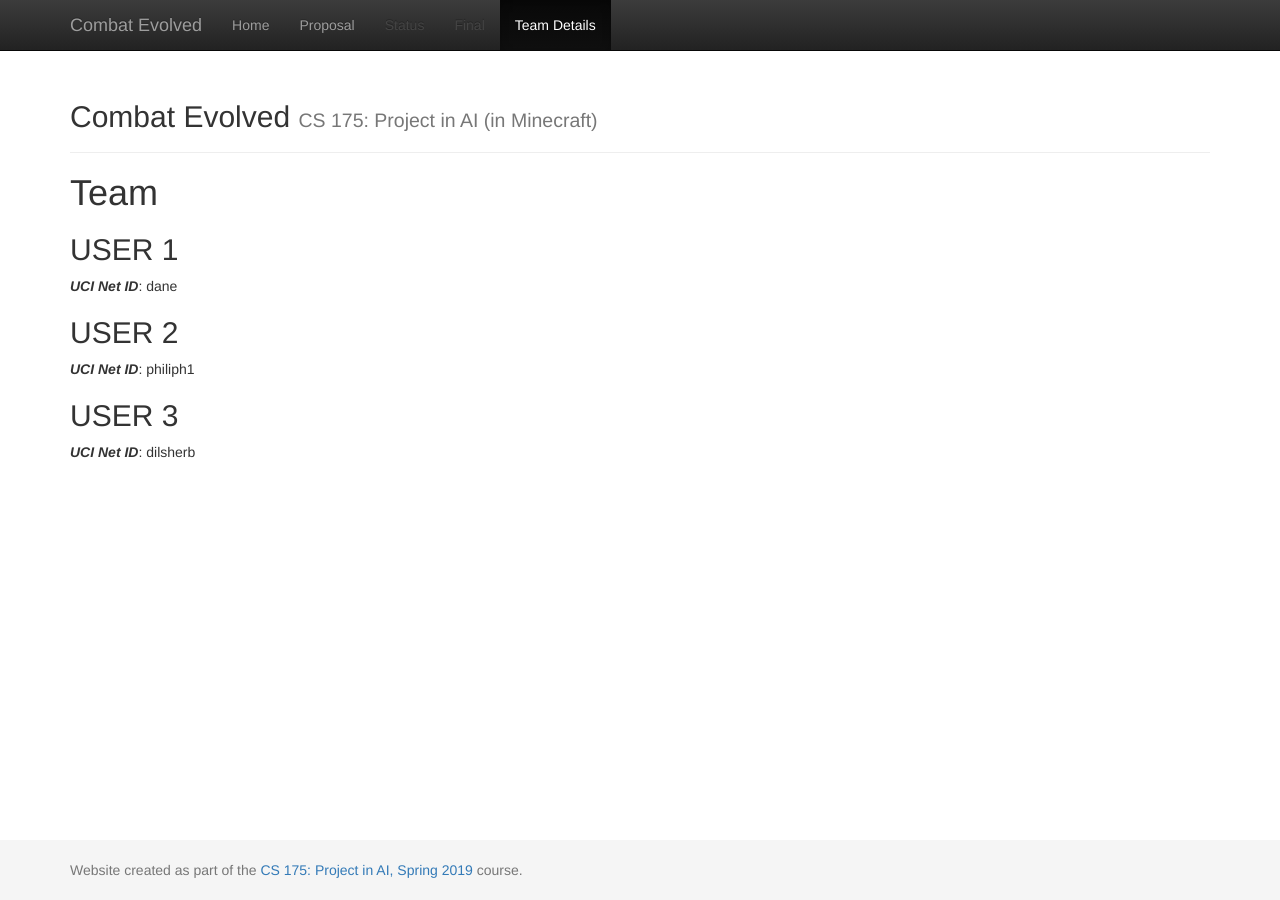
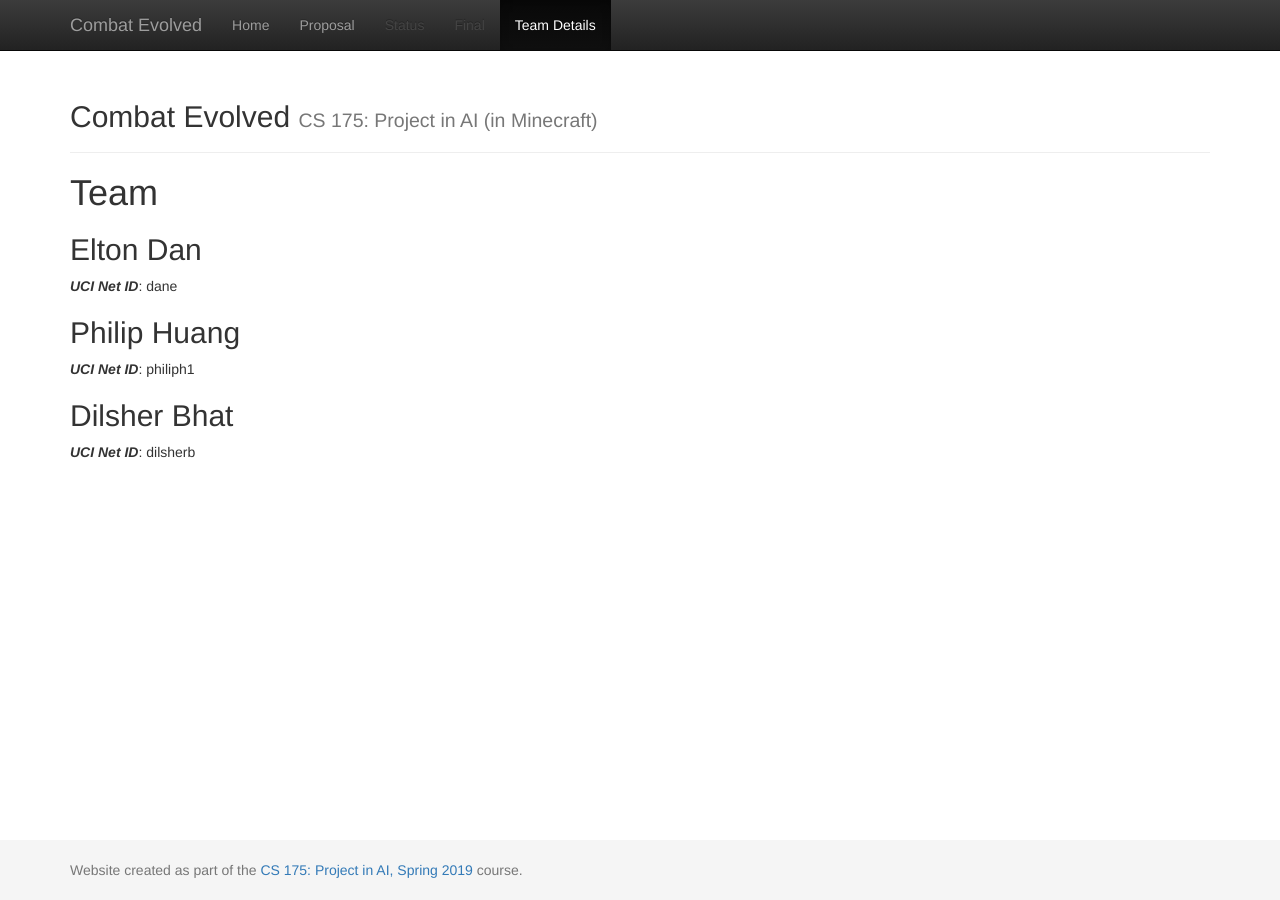
Before and after one commit to MirageVortex/CombatEvolve, a Jekyll site: the page built from docs/team.md, in a window 1280 px wide. Built offline with Jekyll 4.4.1, drawn with Linux system fonts in a browser that asks for light colours.

Commit message:
Update team.md
updated name

```diff
--- a/docs/team.md
+++ b/docs/team.md
@@ -6,11 +6,11 @@ title:  Team
 # {{ page.title }}
 
 
-## USER 1
+## Elton Dan
 ***UCI Net ID***: dane
 
-## USER 2
+## Philip Huang
 ***UCI Net ID***: philiph1
 
-## USER 3
+## Dilsher Bhat
 ***UCI Net ID***: dilsherb
```
